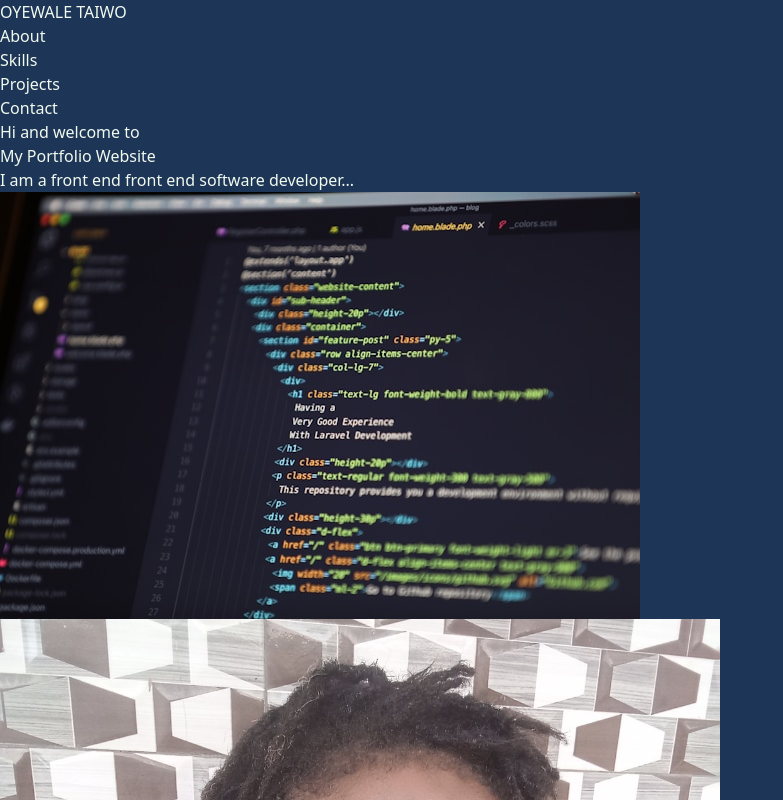
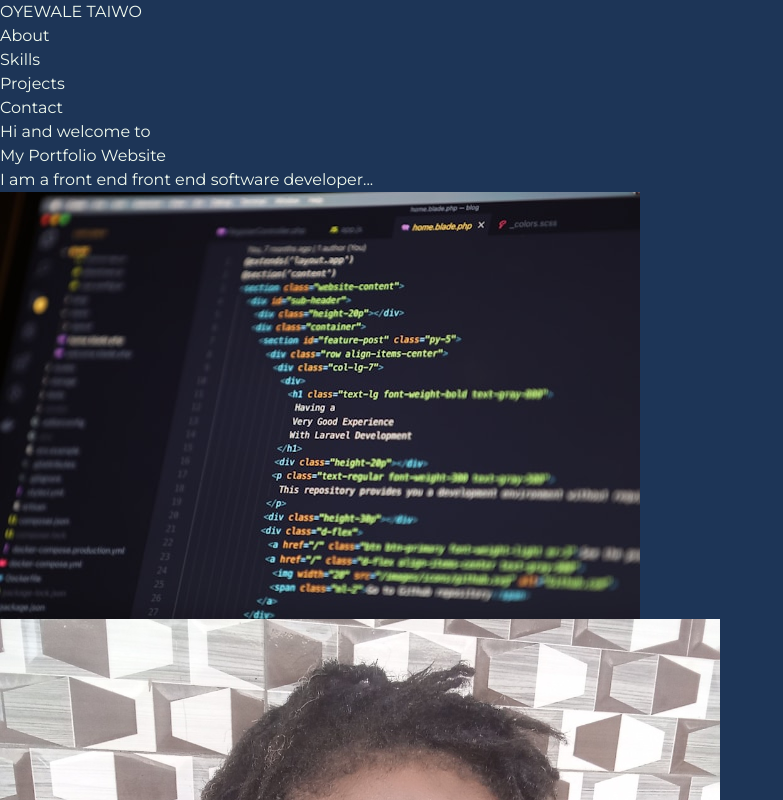
Before and after one commit to TaiwoSaidat/my-portfolio-app, a React (Vite) app: page / in a window 1280 px wide. Shown: the top 800 px of the page, without its empty margins (0-783 px from the left). Built offline with nearby package versions, Linux system fonts and the light colour scheme.

Commit message:
changed font style

```diff
--- a/src/index.css
+++ b/src/index.css
@@ -1,9 +1,13 @@
+@import url('https://fonts.googleapis.com/css2?family=Roboto:ital,wght@0,100;0,300;0,400;0,500;0,700;0,900;1,100;1,300;1,400;1,500;1,700;1,900&display=swap');
+@import url('https://fonts.googleapis.com/css2?family=Montserrat:ital,wght@0,100..900;1,100..900&display=swap');
+
 @tailwind base;
 @tailwind components;
 @tailwind utilities;
 
 body {
     background-color: #1d3557;
+    font-family: "Montserrat", "Roboto",  sans-serif;
 }
 
 h1, h2, h3, h4, p, a{
--- a/src/main.jsx
+++ b/src/main.jsx
@@ -9,9 +9,3 @@
         <App />
     </React.StrictMode>
 );
-
-// ReactDOM.createRoot(document.getElementById('root')).render(
-//   <React.StrictMode>
-//     <App />
-//   </React.StrictMode>,
-// )
```
